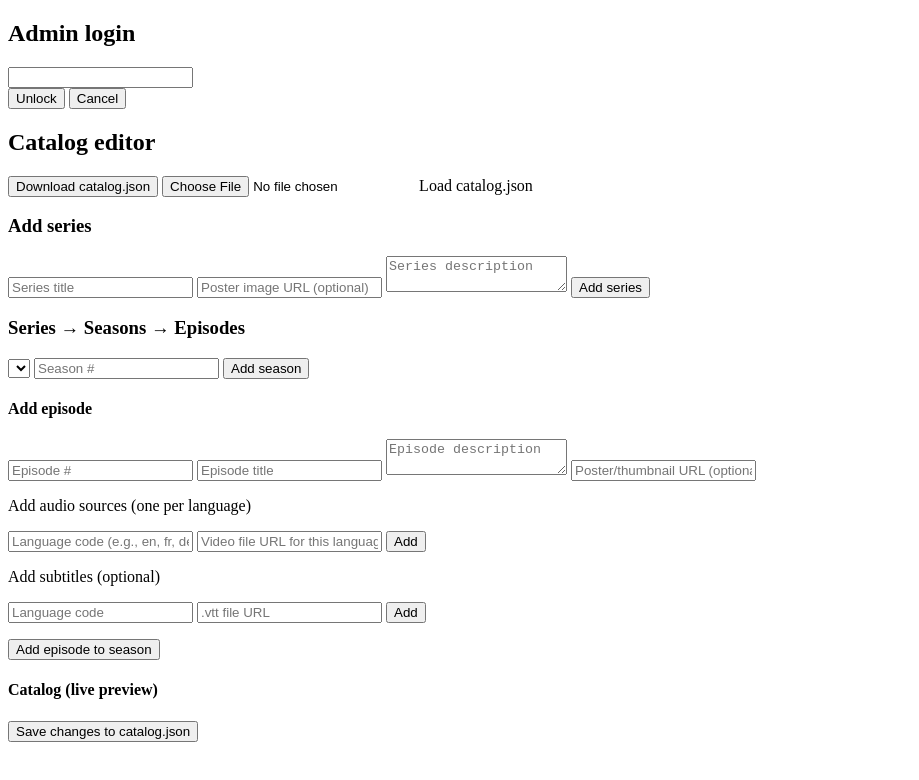
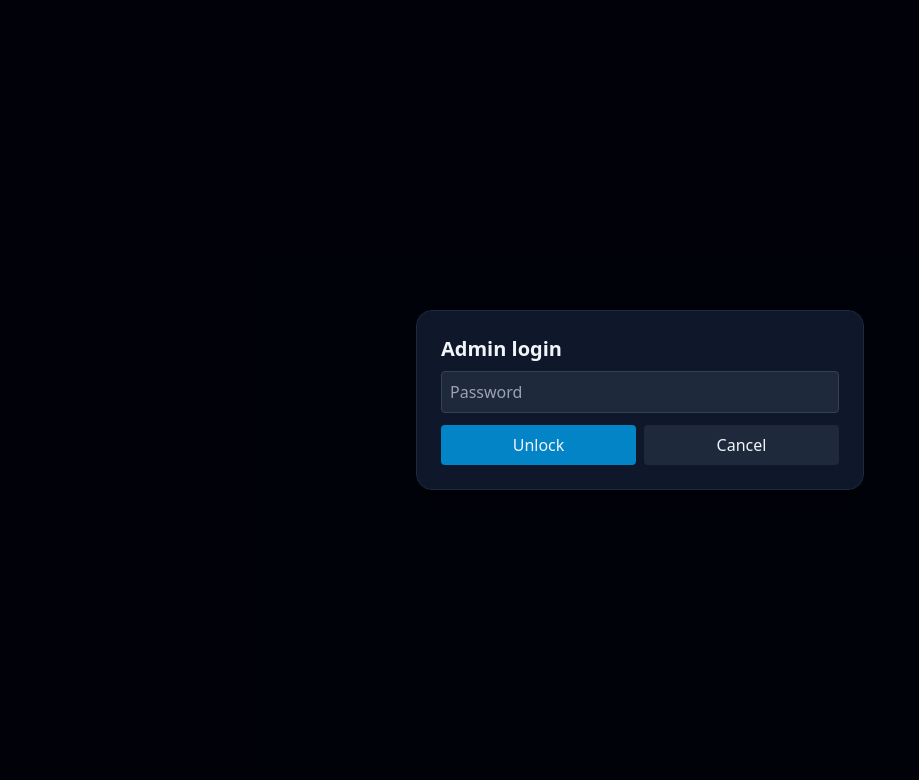
Before and after one commit to jodeal24/letzview, a plain HTML site: page admin.html in a window 1280 px wide. Shown: the whole page, without its empty margins (0-919 px from the left). Drawn offline with nearby package versions, Linux system fonts and the light colour scheme.

Commit message:
Update admin.html

```diff
--- a/admin.html
+++ b/admin.html
@@ -1,8 +1,20 @@
 <!doctype html>
-<div id="pwModal" class="fixed inset-0 z-50 flex items-center justify-center bg-black/60">
+<html lang="en">
+  <head>
+    <meta charset="utf-8" />
+    <meta name="viewport" content="width=device-width, initial-scale=1" />
+    <title>letzview admin</title>
+    <!-- Tailwind (for styling only) -->
+    <script src="https://cdn.tailwindcss.com"></script>
+  </head>
+  <body class="bg-slate-950 text-slate-100 min-h-screen">
+
+    <!-- Password modal (start hidden; JS will show it) -->
+    <div id="pwModal" class="fixed inset-0 z-50 hidden flex items-center justify-center bg-black/60">
       <div class="bg-slate-900 rounded-2xl p-6 w-[92vw] max-w-md border border-slate-800 shadow-xl">
         <h2 class="text-xl font-semibold mb-2">Admin login</h2>
-    <input id="pwInput" type="password" class="w-full bg-slate-800 rounded p-2 border border-slate-700 mb-3" />
+        <input id="pwInput" type="password" placeholder="Password"
+               class="w-full bg-slate-800 rounded p-2 border border-slate-700 mb-3" />
         <div class="flex gap-2">
           <button id="pwSubmit" class="flex-1 bg-sky-600 hover:bg-sky-500 rounded p-2">Unlock</button>
           <button id="pwCancel" class="flex-1 bg-slate-800 hover:bg-slate-700 rounded p-2">Cancel</button>
@@ -11,8 +23,9 @@
       </div>
     </div>
 
+    <!-- Your existing editor UI (kept hidden until password ok) -->
     <section id="editorSection" class="hidden">
-<div class="flex items-center justify-between mb-4">
+      <div class="flex items-center justify-between mb-4 p-4">
         <h2 class="text-lg font-semibold">Catalog editor</h2>
         <div class="flex gap-2">
           <button id="downloadBtn" class="bg-slate-800 px-3 py-2 rounded">Download catalog.json</button>
@@ -23,7 +36,7 @@ Load catalog.json
         </div>
       </div>
 
-<div class="grid md:grid-cols-3 gap-6">
+      <div class="grid md:grid-cols-3 gap-6 p-4">
         <div class="md:col-span-1 bg-slate-900 p-4 rounded-xl border border-slate-800">
           <h3 class="font-medium mb-2">Add series</h3>
           <input id="seriesTitle" class="w-full mb-2 bg-slate-800 rounded p-2 border border-slate-700" placeholder="Series title" />
@@ -47,15 +60,17 @@ Load catalog.json
               <input id="epTitle" class="w-full mb-2 bg-slate-800 rounded p-2 border border-slate-700" placeholder="Episode title" />
               <textarea id="epDesc" class="w-full mb-2 bg-slate-800 rounded p-2 border border-slate-700" placeholder="Episode description"></textarea>
               <input id="epPoster" class="w-full mb-2 bg-slate-800 rounded p-2 border border-slate-700" placeholder="Poster/thumbnail URL (optional)" />
+
               <div class="mb-2">
                 <p class="text-sm mb-1">Add audio sources (one per language)</p>
                 <div class="flex gap-2 mb-2">
-<input id="audioLang" class="flex-1 bg-slate-800 rounded p-2 border border-slate-700" placeholder="Language code (e.g., en, fr, de, lb)" />
-<input id="audioUrl" class="flex-[2] bg-slate-800 rounded p-2 border border-slate-700" placeholder="Video file URL for this language (MP4/HLS)" />
+                  <input id="audioLang" class="flex-1 bg-slate-800 rounded p-2 border border-slate-700" placeholder="en, fr, de, lb" />
+                  <input id="audioUrl" class="flex-[2] bg-slate-800 rounded p-2 border border-slate-700" placeholder="Video URL (MP4/HLS)" />
                   <button id="addAudioBtn" class="bg-slate-800 px-3 py-2 rounded">Add</button>
                 </div>
                 <ul id="audioList" class="text-sm space-y-1"></ul>
               </div>
+
               <div class="mb-2">
                 <p class="text-sm mb-1">Add subtitles (optional)</p>
                 <div class="flex gap-2 mb-2">
@@ -65,6 +80,7 @@ Load catalog.json
                 </div>
                 <ul id="capList" class="text-sm space-y-1"></ul>
               </div>
+
               <button id="addEpisodeBtn" class="w-full bg-sky-600 hover:bg-sky-500 rounded p-2">Add episode to season</button>
             </div>
 
@@ -77,41 +93,38 @@ Load catalog.json
         </div>
       </div>
     </section>
-</main>
 
+    <!-- Modal + Admin wiring -->
     <script type="module">
       import initAdmin from './js/admin.js';
 
-  // show modal on load
       const modal = document.getElementById('pwModal');
       const input = document.getElementById('pwInput');
       const submit = document.getElementById('pwSubmit');
       const cancel = document.getElementById('pwCancel');
       const msg = document.getElementById('pwMsg');
 
-  // show it
+      // show the modal on load (unless remembered)
+      if (localStorage.getItem('lv_admin') === '1') {
+        modal.classList.add('hidden');
+        initAdmin.initEditorAfterAuth();
+      } else {
         modal.classList.remove('hidden');
+      }
 
-  // when user submits password
       submit.addEventListener('click', () => {
         const v = input.value || '';
-    // call the exported checkPassword function from admin.js (we'll add it)
         if (initAdmin.checkPassword && initAdmin.checkPassword(v)) {
           modal.classList.add('hidden');
-      initAdmin.initEditorAfterAuth(); // initialize the editor
+          initAdmin.initEditorAfterAuth();
         } else {
           msg.textContent = 'Wrong password';
           msg.classList.remove('hidden');
         }
       });
 
-  cancel.addEventListener('click', () => {
-    // redirect back to home or hide modal
-    window.location.href = 'index.html';
-  });
-
-  // also allow Enter key
       input.addEventListener('keydown', (e) => { if (e.key === 'Enter') submit.click(); });
+      cancel.addEventListener('click', () => { window.location.href = 'index.html'; });
     </script>
   </body>
 </html>
```
Lines whose indentation alone changed are shown as unchanged.
